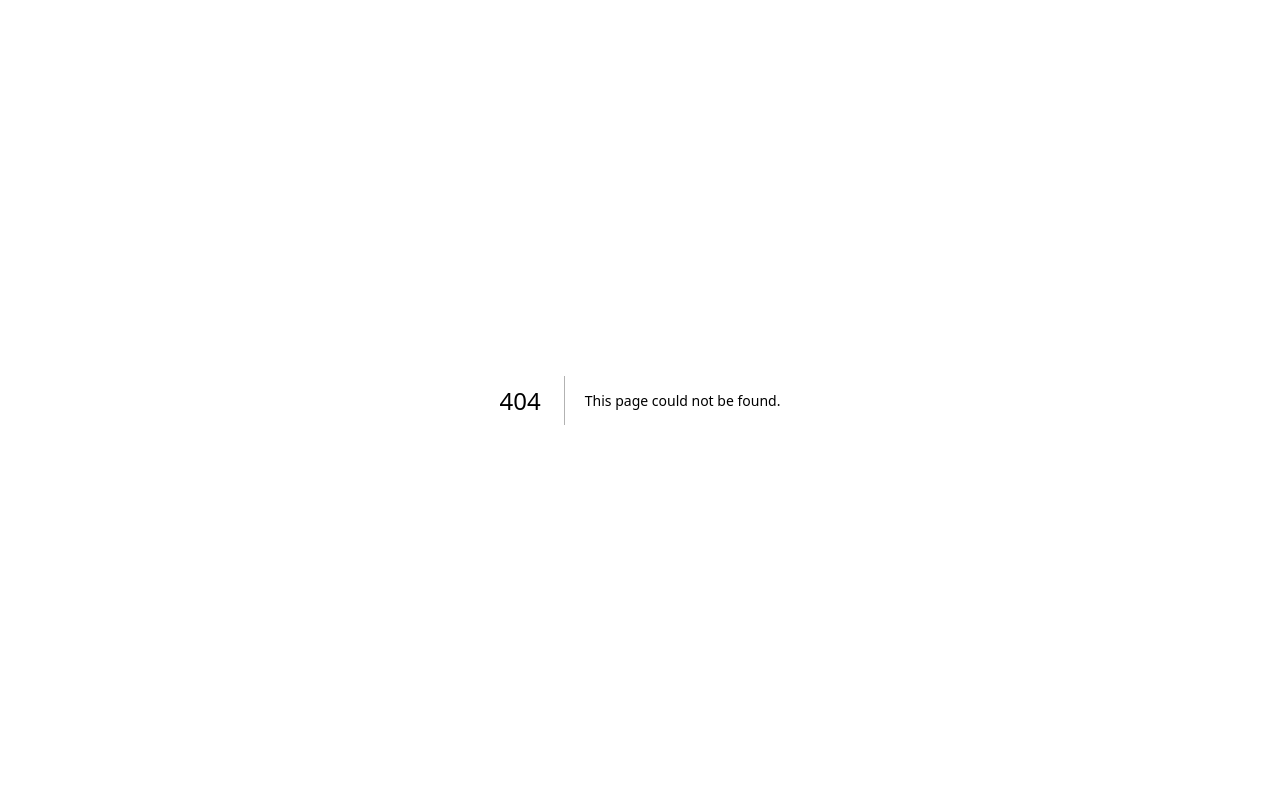
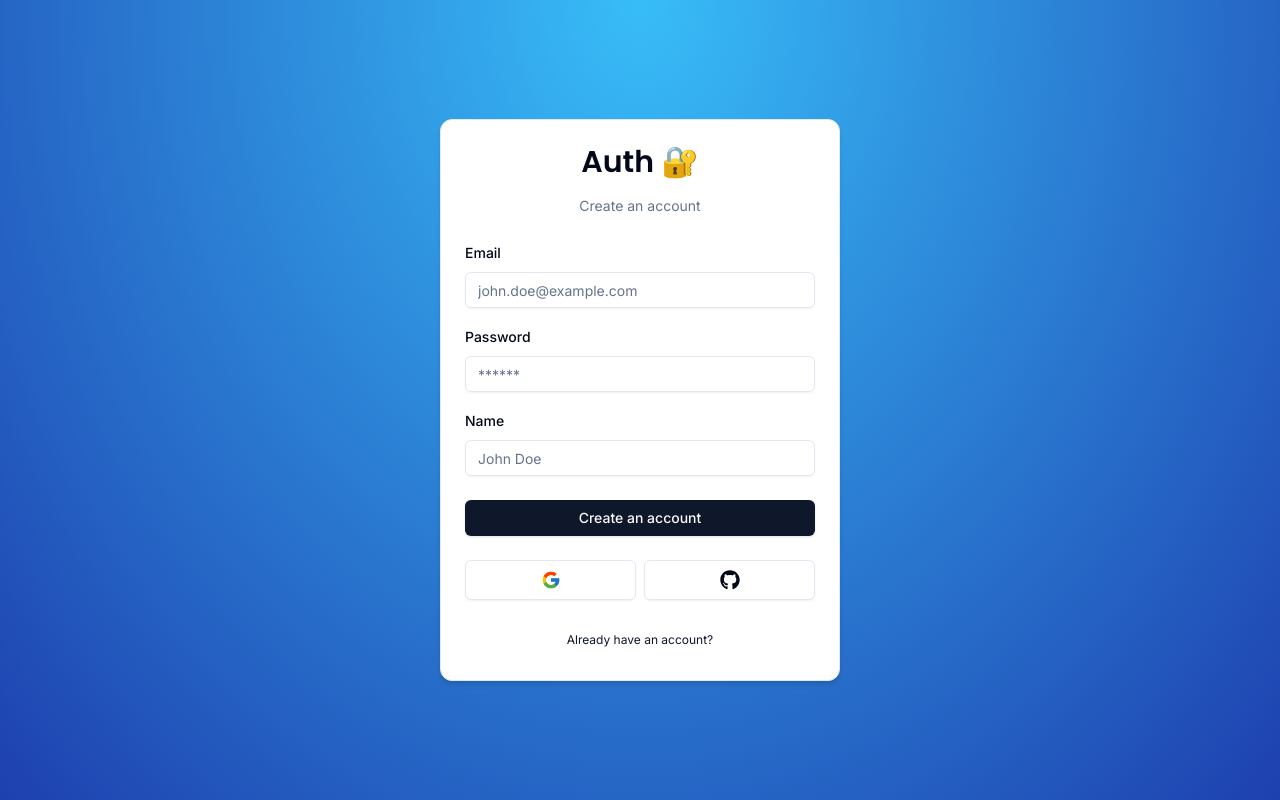
Before and after one commit to GabrielCardiano/NextAuth-v5-CrashCourse, a Next.js app: page /auth/register in a window 1280 px wide. Before the commit this address had no page. Built offline with nearby package versions, Linux system fonts and the light colour scheme.

Commit message:
feat: create '/auth/register.tsx' page

```diff
--- /dev/null
+++ b/app/auth/register/page.tsx
@@ -0,0 +1,9 @@
+import { RegisterForm } from "@/components/auth/register-form";
+
+function RegistePage() {
+  return (
+    <RegisterForm />
+  )
+}
+
+export default RegistePage;
--- /dev/null
+++ b/components/auth/register-form.tsx
@@ -0,0 +1,141 @@
+'use client';
+
+import * as z from "zod";
+
+import { useForm } from "react-hook-form";
+import { useState, useTransition } from "react";
+import { zodResolver } from "@hookform/resolvers/zod";
+
+import { RegisterSchema } from "@/schemas";
+import { Input } from "@/components/ui/input";
+import { Button } from "@/components/ui/button";
+import { Form, FormControl, FormField, FormItem, FormLabel, FormMessage } from "@/components/ui/form";
+import { CardWrapper } from "@/components/auth/card-wrapper";
+import FormError from "@/components/form-error";
+import FormSuccess from "../form-success";
+import { register } from "@/actions/register";
+
+
+
+export function RegisterForm() {
+  const [isPending, startTransition] = useTransition();
+  const [error, setError] = useState<string | undefined>('');
+  const [success, setSuccess] = useState<string | undefined>('');
+
+  const form = useForm<z.infer<typeof RegisterSchema>>({
+    resolver: zodResolver(RegisterSchema),
+    defaultValues: {
+      email: '',
+      password: '',
+      name: '',
+    },
+  });
+
+  //* This project submit data from client to server using server actions */
+  /*  API route could be another way --> axios.post('/api/route', values); */
+  const onSubmit = (values: z.infer<typeof RegisterSchema>) => {
+    setError('');
+    setSuccess('');
+
+    startTransition(() => {
+      register(values)
+        .then((data) => {
+          setError(data.error);
+          setSuccess(data.success);
+        })
+
+    });
+  }
+
+  return (
+    <CardWrapper
+      headerLabel="Create an account"
+      backButtonLabel="Already have an account?"
+      backButtonHref="/auth/login"
+      showSocial
+    >
+      <Form {...form}>
+        <form
+          onSubmit={form.handleSubmit(onSubmit)}
+          className="space-y-6"
+        >
+          <div className="space-y-4">
+
+            {/* Email form-field */}
+            <FormField
+              control={form.control}
+              name="email"
+              render={({ field }) => (
+                <FormItem>
+                  <FormLabel>Email</FormLabel>
+                  <FormControl>
+                    <Input
+                      {...field}
+                      disabled={isPending}
+                      placeholder="john.doe@example.com"
+                      type="email"
+                    />
+                  </FormControl>
+                  <FormMessage />
+                </FormItem>
+              )}
+            />
+
+            {/* Password form-field */}
+            <FormField
+              control={form.control}
+              name="password"
+              render={({ field }) => (
+                <FormItem>
+                  <FormLabel>Password</FormLabel>
+                  <FormControl>
+                    <Input
+                      {...field}
+                      disabled={isPending}
+                      placeholder="******"
+                      type="password"
+                    />
+                  </FormControl>
+                  <FormMessage />
+                </FormItem>
+              )}
+            />
+
+            {/* Name form-field */}
+            <FormField
+              control={form.control}
+              name="name"
+              render={({ field }) => (
+                <FormItem>
+                  <FormLabel>Name</FormLabel>
+                  <FormControl>
+                    <Input
+                      {...field}
+                      disabled={isPending}
+                      placeholder="John Doe"
+                      type="text"
+                    />
+                  </FormControl>
+                  <FormMessage />
+                </FormItem>
+              )}
+            />
+          </div>
+
+          {/* Error/Success login notification */}
+          <FormError message={error} />
+          <FormSuccess message={success} />
+
+          {/* Submit button */}
+          <Button
+            type="submit"
+            className="w-full "
+            disabled={isPending}
+          >
+            Create an account
+          </Button>
+        </form>
+      </Form>
+    </CardWrapper>
+  )
+}
```
